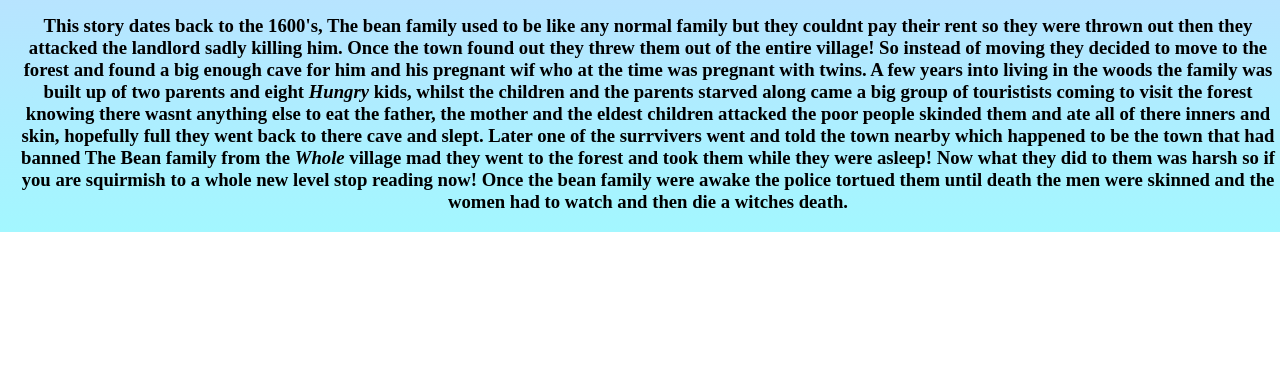
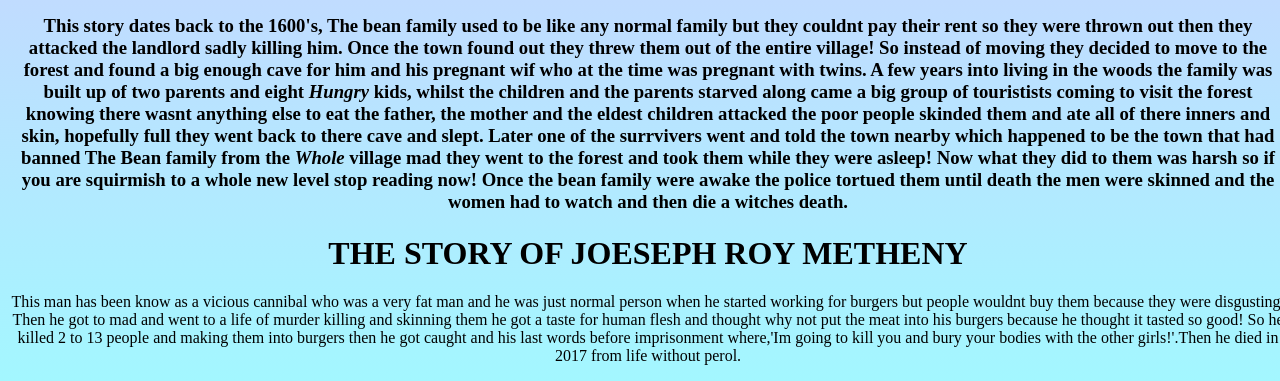
Before and after one commit to pw8351/My-WebSite, a plain HTML site: page index.html in a window 1280 px wide. Shown: the part 791-1172 px from the top of the page. Before the commit the page ends 1023 px from the top, so only its background shows below. Drawn offline with Linux system fonts and the light colour scheme.

Commit message:
Update index.html
added an entire new story

```diff
--- a/index.html
+++ b/index.html
@@ -28,7 +28,15 @@ big enough cave for him and his pregnant wif who at the time was pregnant with t
 eat the father, the mother and the eldest children attacked the poor people skinded them and ate all of there inners and skin, hopefully full they went back to there cave and
 slept. Later one of the surrvivers went and told the town nearby which happened to be the town that had banned The Bean family from the <em> Whole</em> village mad they went
 to the forest and took them while they were asleep! Now what they did to them was harsh so if you are squirmish to a whole new level stop reading now! Once the bean family were
-awake the police tortued them until death the men were skinned and the women had to watch and then die a witches death.
+awake the police tortued them until death the men were skinned and the women had to watch and then die a witches death.</p>
+
+
+  <h1>THE STORY OF JOESEPH ROY METHENY</h1>
+
+  <p> This man has been know as a vicious cannibal who was a very fat man and he was just normal person when he started working for burgers but people wouldnt buy
+  them because they were disgusting. Then he got to mad and went to a life of murder killing and skinning them he got a taste for human flesh and thought why not put
+  the meat into his burgers because he thought it tasted so good! So he killed 2 to 13 people and making them into burgers then he got caught and his last words before
+  imprisonment where,'Im going to kill you and bury your bodies with the other girls!'.Then he died in 2017 from life without perol.</p>
 
 
 
```
